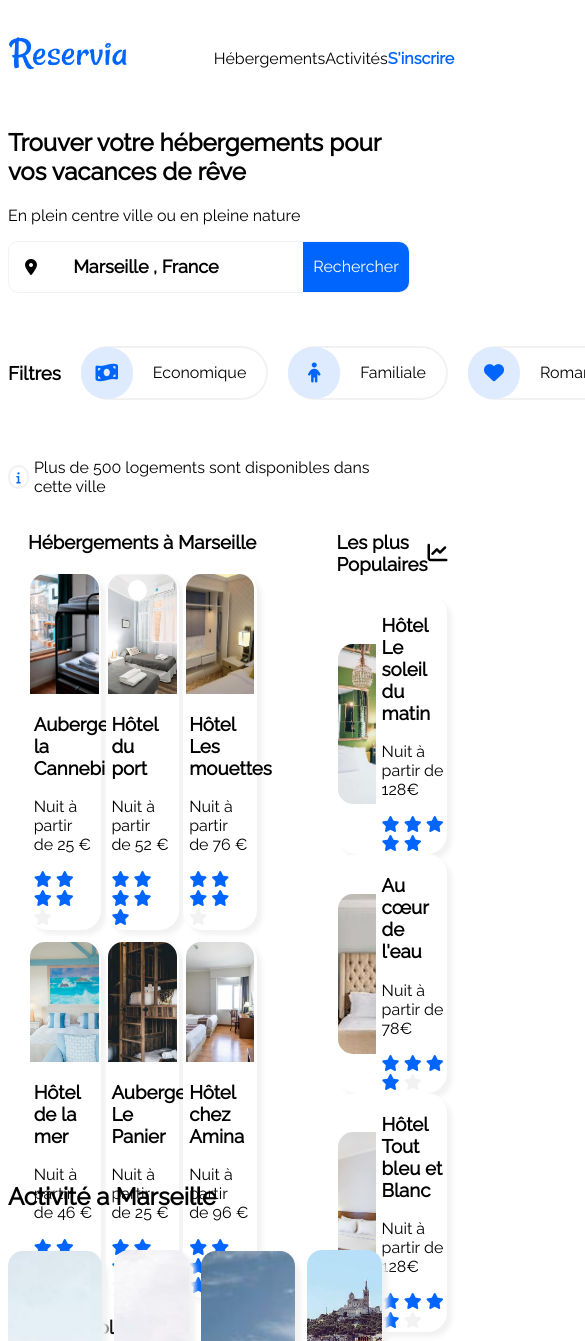
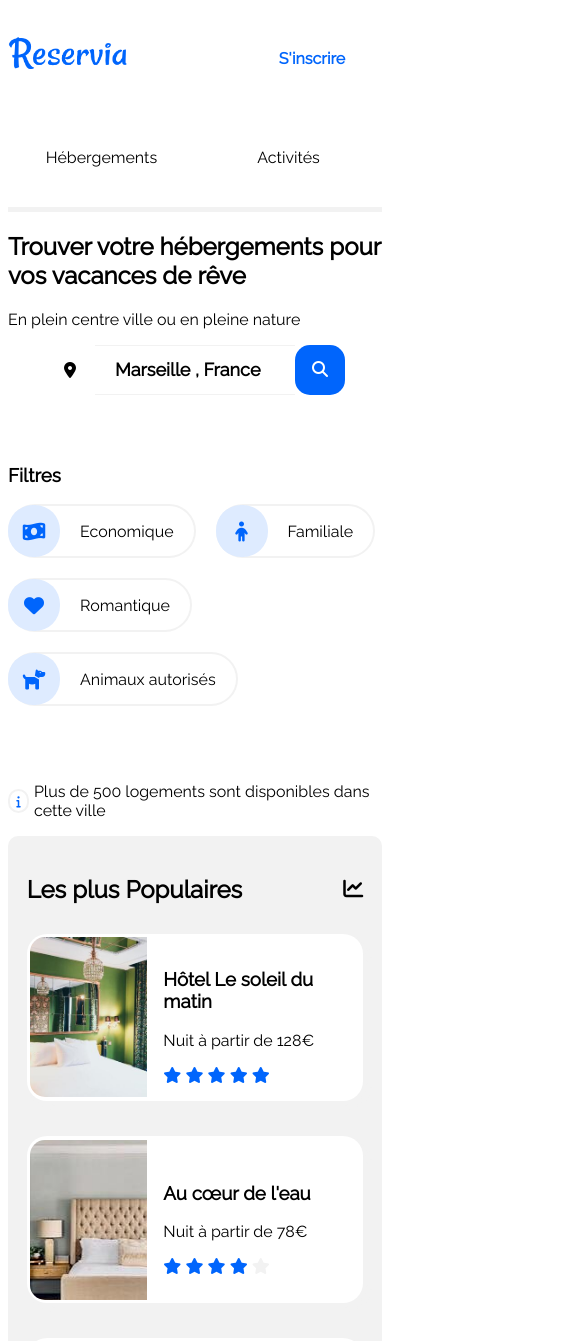
Before and after one commit to LuisEsq75/Luis_Esquiagola_2_30072021, a plain HTML site: page index.html in a window 390 px wide. Shown: the top 1341 px of the page, 585 px wide, since content can reach past the window. Drawn offline with Linux system fonts and the light colour scheme.

Commit message:
Avancement MQ

```diff
--- a/index.html
+++ b/index.html
@@ -14,19 +14,28 @@
 <body>
     <!-- Barre de Navigation-->
     <header>
-        <nav>
-            <div><img class="logo" src="images/logo/Reservia@3x.png" alt="logo Reservia" width="120" height="50"></div>
-            <ul>
-              <li class="btop"><a class="l2" href="#accommodation">Hébergements</a></li>
-              <li class="btop"><a class="l2" href="#activities">Activités</a></li>
-              <li class="btop"><a class="l3" href="#"><b>S'inscrire</b></a></li>
-            </ul>
+        <nav class="sizeNav">
+            <div class="sizeLinks flexBetween">
+                <div>
+                    <img class="logo" src="images/logo/Reservia@3x.png" alt="logo Reservia" width="120" height="50">
+                </div>
+
+                    <div class="sizeLink12 flexCenter">
+                        <li class="sizeLink sizeLinkM flexCenter borderTop">
+                            <a class="l1 lsNone" href="#accommodation">Hébergements</a></li>
+                        <li class="sizeLink sizeLinkM flexCenter borderTop">
+                            <a class="l1 lsNone" href="#activities">Activités</a></li>
+                    </div>
+                            <li class="sizeLink flexCenter borderTop">
+                            <a class="l2 lsNone" href="#"><b>S'inscrire</b></a></li>
+
+            </div>
         </nav>
     </header>
     <main>
         <section>
             <div >
-                    <h1>Trouver votre hébergements pour vos vacances de rêve</h1>
+                    <h1 class="mTitleH1">Trouver votre hébergements pour vos vacances de rêve</h1>
                     <p>En plein centre ville ou en pleine nature</p>
             </div>
             <!--Champs de recherche-->
@@ -37,11 +46,15 @@
                 <div>
                     <input class="search flexCenter bordureNone paddingSearch" type="search" value="Marseille , France" />
                 </div>
-                <div class="backBlue flexCenter buttonSearch">Rechercher</div>
+                <div class="backBlue flexCenter buttonSearch">
+                    <span class="mNone">Rechercher</span>
+                    <span class="deskTopNone"><i class="fas fa-search"></i></span></div>
             </div>
             <!--Filtres Recherche-->
-            <div class="filtre margFiltre">
+            <div class=" mFW filtre margFiltre">
                 <div class="margFiltreTitre"><h3>Filtres</h3></div>
+
+                <div class="flexAround" >
                     <div class="flexBetween filtreTextIcons">
                         <i class="fas fa-money-bill-wave fa-lg filtreIcons flexCenter"></i>
                         <div class="filtreText flexCenter">Economique</div>
@@ -50,6 +63,9 @@
                         <i class="fas fa-child fa-lg filtreIcons flexCenter"></i>
                         <div class="filtreText flexCenter">Familiale</div>
                     </div>
+                </div>
+                <div class="mFW flexAround">
+
                     <div class="flexBetween filtreTextIcons">
                         <i class="fas fa-heart fa-lg filtreIcons flexCenter"></i>
                         <div class="filtreText flexCenter">Romantique</div>
@@ -57,6 +73,7 @@
                     <div class="flexBetween filtreTextIcons">
                         <i class="fas fa-dog fa-lg filtreIcons flexCenter "></i>
                         <div class="filtreText flexCenter">Animaux autorisés</div>
+                    </div>
                 </div>
             </div>
             <div class="info">
@@ -69,7 +86,7 @@
         <!--Hebergement : Partie GAUCHE-->
         <section id ="accommodation" class="flexAround">
             <div class="sizeHeb blocHeb">
-                <h3 class="textBold">Hébergements à Marseille</h3>
+                <h2 class="textBold">Hébergements à Marseille</h2>
                 <div class="bloc1 flexBetween">
                     <div class="cubeHeb flexColumnCenter">
                         <div class="imgHeb1"></div>
@@ -162,12 +179,12 @@
             </div>
 
             <!--Populaire : Partie Droite-->
-            <div class="sizePopular blocPop flexColumnBetweenNoCenter">
+            <div class="sizePopular blocPop flexColumnBetweenNoCenter backGrey">
                 <div class="flexBetween">
-                    <h3 class="textBold">Les plus Populaires</h3>
+                    <h2 class="textBold">Les plus Populaires</h2>
                     <div><i class="fas fa-chart-line fa-lg"></i>  </div>
                 </div>
-                    <div class="flexCenter cubePop">
+                    <div class="flexCenter cubePop blocPop12">
                         <div class="imgPop1"></div>
                         <div class="cubeDetPop">
                             <h3>Hôtel Le soleil du matin</h3>
@@ -181,7 +198,7 @@
                             </div>
                         </div>
                     </div>
-                    <div class="flexCenter cubePop">
+                    <div class="flexCenter cubePop blocPop12">
                         <div class="imgPop2"></div>
                         <div class="cubeDetPop">
                             <h3>Au cœur de l'eau</h3>
--- a/styles.css
+++ b/styles.css
@@ -2,13 +2,7 @@
 {
     font-family: Raleway;
 }
-/* Mise en forme UL standard*/
-ul
-{
-    margin: 0;
-    padding: 0;
-    list-style: none;
-}
+
 /* Mise en forme */
 
 header {
@@ -88,12 +82,6 @@ footer
 }
 
 
-
-.bordureNone
- {
-     border: none;
- }
-
 /* Couleur background */
 
 .backBlue
@@ -131,51 +119,59 @@ footer
 }
     /*  HEADER */
 
-
-nav {
-    display: flex;
-    justify-content: space-between;
-    align-items: center;
+.deskTopNone
+{
+    display: none;
 }
 
-nav ul {
-    display: flex;
-    justify-content: space-around;
-    align-items: center;
-    width: 45%;
+
+
+.sizeLinks
+{
+    width: 100%;
 }
 
-.l3
+.sizeLink
 {
-    color: #0065FC;
-    text-decoration: none;
+    width: 140px;
+    height: 99px;
 }
+
+.sizeLink12
+{
+    margin-left: 62.5%;
+}
+
+.sizeNav
+{
+    height: auto;
+}
+
+.lsNone
+{text-decoration: none;}
+
+
+.l1
+{   color: black; }
+
 .l2
-{   color: black;
-    text-decoration: none;}
+{
+    color: #0065FC;}
 
-.btop
+.borderTop
 {
     border-top: 1px solid transparent;}
 
-.btop:hover
+.borderTop:hover
 {
     border-top: 1px solid #0065FC;
     cursor: pointer;
 }
 
-.btop:hover > a
+.borderTop:hover > a
 {
     color: #0065FC;
 }
-nav ul li{
-    width: 140px;
-    height: 99px;
-    display: flex;
-    justify-content: space-around;
-    align-items: center;
-}
-
 .logo
 {margin-bottom: 6px;}
 
@@ -188,6 +184,11 @@ nav ul li{
     border-radius: 10px;
     border: 0.5px solid #f2f2f2;
 }
+
+.bordureNone
+ {
+     border: none;
+ }
 
 .iconSize
 {
@@ -330,6 +331,11 @@ nav ul li{
     transform: scale(1.1);
 }
 
+.cubeTextHeb
+{
+    width: 90%;
+}
+
 .bloc1
 {
     margin-bottom: 10px;
@@ -415,7 +421,7 @@ nav ul li{
 
 .blocPop12
 {
-    margin-bottom: 20px;
+    margin-bottom: 25px;
 }
 
 .cubePop
@@ -607,3 +613,204 @@ footer a{
 {
     height: 25px;
 }
+
+@media screen and (max-width: 1295px) {
+    .sizeLink12{
+    margin-left: 57.5%;
+    }
+    .cubeTextHeb
+    {
+        min-height: 150px;
+    }
+    .sizeHeb
+    {
+        min-height: auto;
+        padding: 20px;
+    }
+    .sizePopular
+
+        {
+            min-height: auto;
+            padding: 20px;
+        }
+
+}
+
+@media screen and (max-width: 990px) {
+
+
+    .sizeLink12{
+    margin-left: 35%;
+    }
+
+    .mFW {
+        flex-direction: column;
+        align-items: flex-start;
+    }
+
+    .filtreTextIcons{
+        margin-bottom: 20px;}
+
+    #accommodation
+    {
+        flex-direction: column-reverse;
+        width: 100%;
+    }
+
+    .blocPop
+    {
+        flex: none;
+        width: 90%;
+        margin-left: 0px;
+        padding: 5%;
+    }
+    .blocHeb
+    {
+        flex: none;
+        width: 90%;
+        margin-right: 0px;
+        margin-top: 50px;
+        padding: 5%;
+    }
+}
+
+@media screen and (max-width: 770px) {
+
+    .sizeLinks
+    {
+            width: 90%;
+    }
+    .sizeLink12
+    {
+        margin-left: 20%;
+    }
+
+    .blocHeb
+    {
+        height: auto;
+    }
+
+    .bloc1
+    {
+        flex-direction: column;
+        margin-bottom: 0;
+    }
+
+    .bloc2
+    {
+        flex-direction: column;
+        margin-bottom: 0;
+    }
+    .cubeHeb
+    {
+        width: 100%;
+        margin-bottom: 50px;
+    }
+
+    .cubeTextHeb
+    {
+        min-height: auto;
+    }
+
+    .blocActivities
+    {
+        flex-direction: column;
+        height: auto;
+    }
+    .cubeActivities
+    {
+        width: 100%;
+        margin-bottom: 50px;
+    }
+    .blocActLow
+    { width: 100%;
+        height: auto;
+    }
+    .cubeActLow
+    {
+        margin-bottom: 50px;
+    }
+
+    .imgAct1,.imgAct2,.imgAct3,.imgAct4,.imgAct5,.imgAct6
+    {
+        height: 200px;
+    }
+    .footer
+    {
+        flex-direction: column;
+        align-items: flex-start;
+        height: auto;
+        padding-left: 20px;
+    }
+}
+
+@media screen and (max-width: 600px)
+{
+
+    .sizeLien
+
+    {
+        flex-direction: row;
+    }
+
+    .sizeLink12
+    {
+        order: 1;
+        width: 100%;
+        margin-left: 0;
+
+    }
+
+    .sizeLinkM
+    {
+        width: 50%;
+        border-top: none;
+        border-bottom: 5px solid #f2f2f2;
+
+    }
+
+    .sizeLinkM:hover
+    {
+        border-top: 0;
+        border-bottom: 5px solid #0065FC;
+
+    }
+    .sizeLinks
+    {
+        width: 100%;
+        flex-direction: row;
+        flex-wrap: wrap;
+    }
+    .mTitleH1
+    {
+        font-size: x-large;
+    }
+    .search
+    {
+        width: 200px;
+        border-top: 1px solid #f2f2f2;
+        border-bottom: 1px solid #f2f2f2;
+
+    }
+    .bordureResearch
+    {
+        width: auto;
+        border:none;
+    }
+    .buttonSearch
+    {
+        width: 50px;
+        border-radius: 15px;
+    }
+
+    .deskTopNone
+    {
+        display: block;
+    }
+
+    .mNone
+    {
+        display: none;
+    }
+
+}
```
Lines whose indentation alone changed are shown as unchanged.
